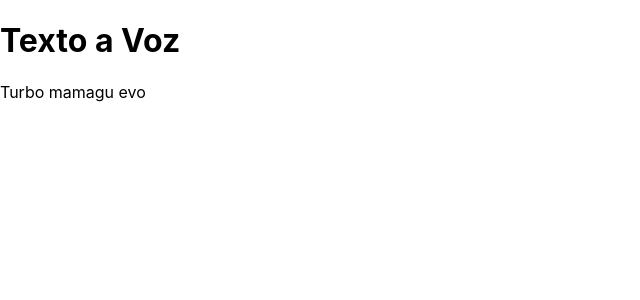
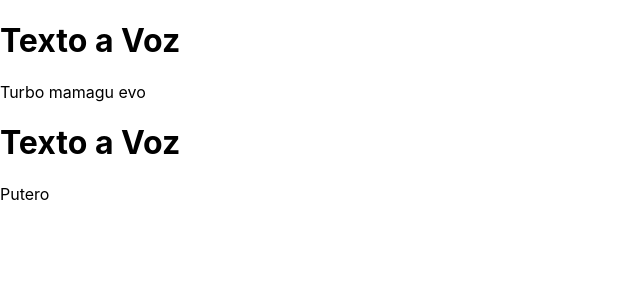
Before and after one commit to JeffreyArrosio/StarDors, a React (Create React App) app in the folder app/: page / in a window 1280 px wide. Shown: the top 300 px of the page, without its empty margins (0-640 px from the left). Built offline with nearby package versions, Linux system fonts and the light colour scheme.

Commit message:
mejorando voz

```diff
--- a/app/src/App.js
+++ b/app/src/App.js
@@ -2,9 +2,8 @@ import logo from './logo.svg';
 import './App.css';
 import React, { useState } from 'react';
 
-export default function App() {
-  const text = "Turbo mamagu evo";
-
+export default function App({mensaje}) {
+  const text = mensaje
   const handleSpeak = () => {
     if (text.trim() !== '') {
       const utterance = new SpeechSynthesisUtterance(text);
--- a/app/src/index.js
+++ b/app/src/index.js
@@ -7,7 +7,8 @@ import reportWebVitals from './reportWebVitals';
 const root = ReactDOM.createRoot(document.getElementById('root'));
 root.render(
   <React.StrictMode>
-    <App />
+    <App mensaje={"Turbo mamagu evo"}/>
+    <App mensaje={"Putero"}/>
   </React.StrictMode>
 );
 
```
